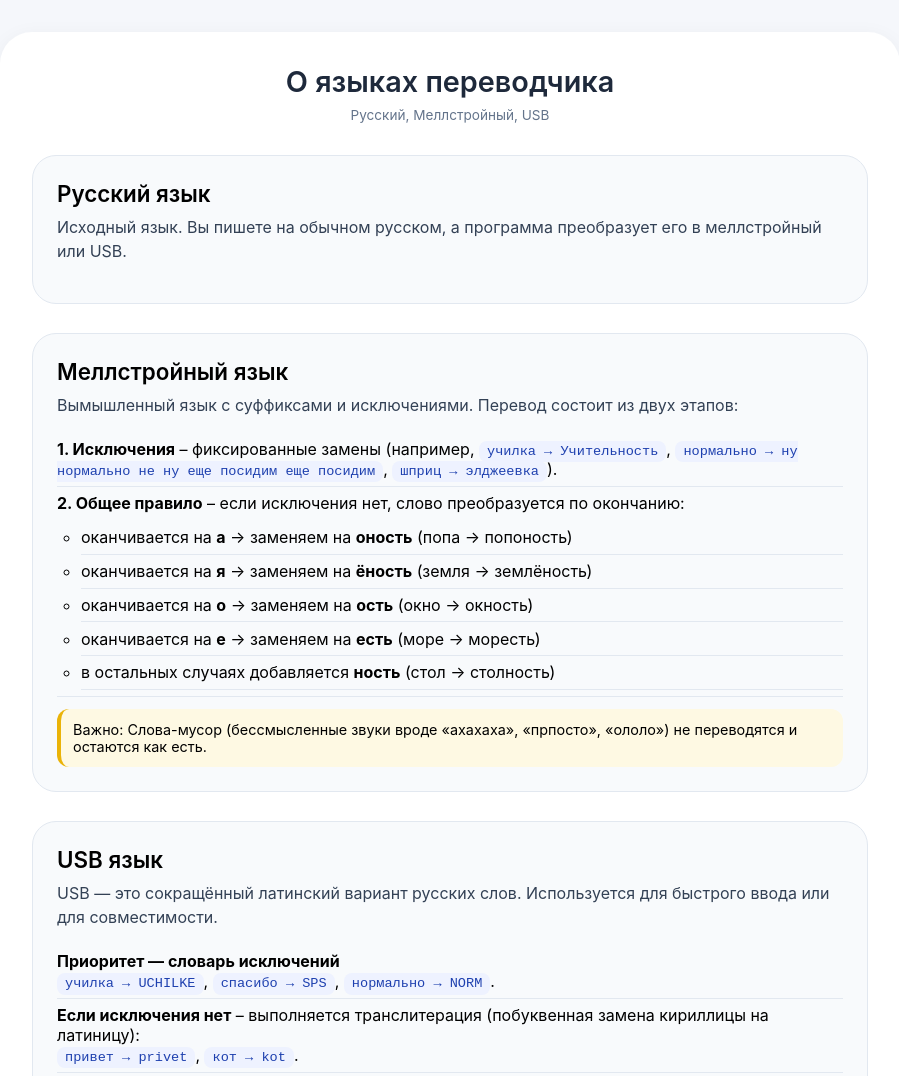
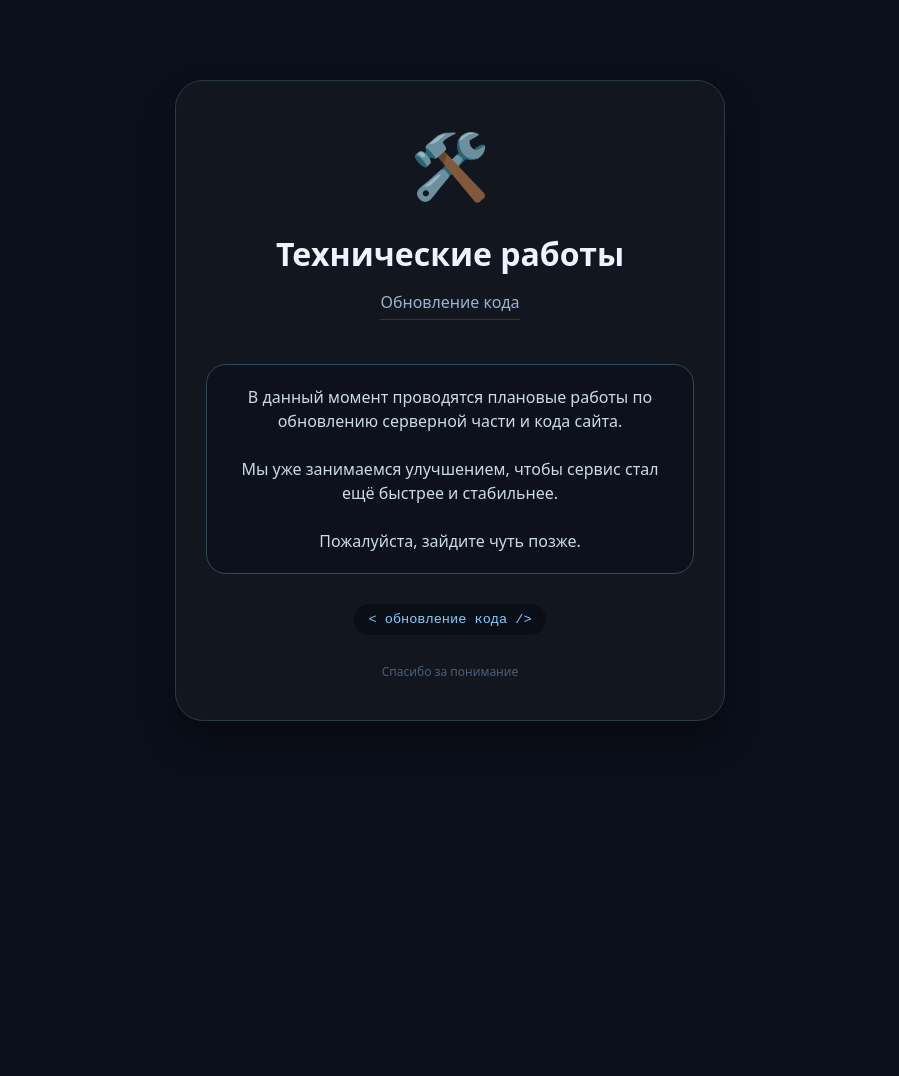
Before and after one commit to LITMATI/Tools, a plain HTML site: page about.html in a window 1280 px wide. Shown: the top 1076 px of the page, without its empty margins (190-1089 px from the left). After the commit the page ends 800 px from the top, so only its background shows below. Drawn offline with Linux system fonts and the light colour scheme.

Commit message:
Update about.html

```diff
--- a/about.html
+++ b/about.html
@@ -2,194 +2,103 @@
 <html lang="ru">
 <head>
     <meta charset="UTF-8">
-    <meta name="viewport" content="width=device-width, initial-scale=1.0, user-scalable=yes">
-    <title>О языках | Русский / Меллстройный / USB</title>
+    <meta name="viewport" content="width=device-width, initial-scale=1.0">
+    <title>Технические работы</title>
     <style>
         * {
             margin: 0;
             padding: 0;
             box-sizing: border-box;
         }
+
         body {
-            background: #f5f7fb;
-            font-family: -apple-system, BlinkMacSystemFont, 'Segoe UI', Roboto, Helvetica, Arial, sans-serif;
             min-height: 100vh;
-            padding: 2rem 1rem;
+            background: #0b0f1a;
+            font-family: system-ui, -apple-system, 'Segoe UI', Roboto, 'Helvetica Neue', sans-serif;
+            display: flex;
+            align-items: center;
+            justify-content: center;
+            padding: 20px;
         }
+
         .container {
-            max-width: 900px;
-            width: 100%;
-            margin: 0 auto;
-            background: white;
-            border-radius: 2rem;
-            box-shadow: 0 4px 20px rgba(0, 0, 0, 0.05);
-            padding: 2rem;
-            position: relative;
-            z-index: 2;
+            max-width: 550px;
+            text-align: center;
+            background: #11161f;
+            padding: 40px 30px;
+            border-radius: 28px;
+            border: 1px solid #2a3a44;
+            box-shadow: 0 20px 35px rgba(0,0,0,0.3);
         }
+
+        .icon {
+            font-size: 64px;
+            margin-bottom: 24px;
+            opacity: 0.8;
+        }
+
         h1 {
-            font-size: 1.8rem;
+            font-size: 2rem;
+            color: #eef4ff;
+            margin-bottom: 16px;
             font-weight: 600;
-            color: #1e293b;
-            text-align: center;
-            margin-bottom: 0.5rem;
         }
-        .badge {
-            text-align: center;
-            margin-bottom: 2rem;
-            color: #64748b;
+
+        .sub {
+            font-size: 1rem;
+            color: #9ab3d0;
+            margin-bottom: 24px;
+            border-bottom: 1px solid #2a3a44;
+            display: inline-block;
+            padding-bottom: 6px;
+        }
+
+        .message {
+            background: #0c111c;
+            border-radius: 20px;
+            padding: 20px;
+            margin: 20px 0;
+            border: 1px solid #2a4c55;
+        }
+
+        .message p {
+            color: #cbdbe6;
+            font-size: 1rem;
+            line-height: 1.5;
+        }
+
+        .code-note {
+            font-family: monospace;
+            background: #090e17;
+            padding: 8px 14px;
+            border-radius: 40px;
+            display: inline-block;
+            color: #7fcdff;
             font-size: 0.85rem;
+            margin-top: 10px;
         }
-        .lang-card {
-            background: #f8fafc;
-            border-radius: 1.5rem;
-            padding: 1.5rem;
-            margin-bottom: 1.8rem;
-            border: 1px solid #e2e8f0;
-        }
-        .lang-title {
-            font-size: 1.4rem;
-            font-weight: 600;
-            margin-bottom: 0.5rem;
-        }
-        .lang-desc {
-            color: #334155;
-            line-height: 1.5;
-            margin-bottom: 1rem;
-        }
-        .rule-list {
-            list-style: none;
-            margin-top: 0.75rem;
-        }
-        .rule-list li {
-            padding: 0.4rem 0;
-            border-bottom: 1px solid #e2e8f0;
-        }
-        .rule-example {
-            font-family: monospace;
-            background: #eef2ff;
-            padding: 0.2rem 0.5rem;
-            border-radius: 0.5rem;
-            font-size: 0.85rem;
-            color: #1e40af;
-        }
-        .exception {
-            background: #fef9e3;
-            border-left: 4px solid #eab308;
-            padding: 0.75rem;
-            border-radius: 0.75rem;
-            margin-top: 0.75rem;
-            font-size: 0.9rem;
-        }
+
         .footer {
-            margin-top: 2rem;
-            text-align: center;
-            font-size: 0.8rem;
-            color: #6c757d;
-            border-top: 1px solid #e2e8f0;
-            padding-top: 1.5rem;
-        }
-        .back-link {
-            display: inline-block;
-            margin-top: 1rem;
-            background: #f1f5f9;
-            padding: 0.5rem 1.2rem;
-            border-radius: 2rem;
-            color: #1e293b;
-            text-decoration: none;
-            font-weight: 500;
-            transition: 0.2s;
-        }
-        .back-link:hover {
-            background: #e2e8f0;
-        }
-        @media (max-width: 640px) {
-            .container {
-                padding: 1.2rem;
-            }
-            .lang-title {
-                font-size: 1.2rem;
-            }
+            margin-top: 28px;
+            font-size: 0.75rem;
+            color: #4a607a;
         }
     </style>
 </head>
 <body>
 <div class="container">
-    <h1>О языках переводчика</h1>
-    <div class="badge">Русский, Меллстройный, USB</div>
-
-    <!-- Русский -->
-    <div class="lang-card">
-        <div class="lang-title">Русский язык</div>
-        <div class="lang-desc">
-            Исходный язык. Вы пишете на обычном русском, а программа преобразует его в меллстройный или USB.
-        </div>
+    <div class="icon">🛠️</div>
+    <h1>Технические работы</h1>
+    <div class="sub">Обновление кода</div>
+    <div class="message">
+        <p>
+            В данный момент проводятся плановые работы по обновлению серверной части и кода сайта.<br><br>
+            Мы уже занимаемся улучшением, чтобы сервис стал ещё быстрее и стабильнее.<br><br>
+            Пожалуйста, зайдите чуть позже.
+        </p>
     </div>
-
-    <!-- Меллстройный -->
-    <div class="lang-card">
-        <div class="lang-title">Меллстройный язык</div>
-        <div class="lang-desc">
-            Вымышленный язык с суффиксами и исключениями. Перевод состоит из двух этапов:
-        </div>
-        <ul class="rule-list">
-            <li><strong>1. Исключения</strong> – фиксированные замены (например, <span class="rule-example">училка → Учительность</span>, <span class="rule-example">нормально → ну нормально не ну еще посидим еще посидим</span>, <span class="rule-example">шприц → элджеевка</span>).</li>
-            <li><strong>2. Общее правило</strong> – если исключения нет, слово преобразуется по окончанию:
-                <ul style="margin-top: 0.5rem; margin-left: 1.5rem;">
-                    <li>оканчивается на <strong>а</strong> → заменяем на <strong>оность</strong> (попа → попоность)</li>
-                    <li>оканчивается на <strong>я</strong> → заменяем на <strong>ёность</strong> (земля → землёность)</li>
-                    <li>оканчивается на <strong>о</strong> → заменяем на <strong>ость</strong> (окно → окность)</li>
-                    <li>оканчивается на <strong>е</strong> → заменяем на <strong>есть</strong> (море → моресть)</li>
-                    <li>в остальных случаях добавляется <strong>ность</strong> (стол → столность)</li>
-                </ul>
-            </li>
-        </ul>
-        <div class="exception">
-            Важно: Слова-мусор (бессмысленные звуки вроде «ахахаха», «прпосто», «ололо») не переводятся и остаются как есть.
-        </div>
-    </div>
-
-    <!-- USB язык -->
-    <div class="lang-card">
-        <div class="lang-title">USB язык</div>
-        <div class="lang-desc">
-            USB — это сокращённый латинский вариант русских слов. Используется для быстрого ввода или для совместимости.
-        </div>
-        <ul class="rule-list">
-            <li><strong>Приоритет — словарь исключений</strong><br> <span class="rule-example">училка → UCHILKE</span>, <span class="rule-example">спасибо → SPS</span>, <span class="rule-example">нормально → NORM</span>.</li>
-            <li><strong>Если исключения нет</strong> – выполняется транслитерация (побуквенная замена кириллицы на латиницу):<br> <span class="rule-example">привет → privet</span>, <span class="rule-example">кот → kot</span>.</li>
-        </ul>
-        <div class="exception">
-            Обратный перевод с USB на русский работает аналогично: сначала ищется точное совпадение в словаре (например, NORM → «нормально»), затем — обратная транслитерация.
-        </div>
-    </div>
-
-    <!-- Взаимодействие языков -->
-    <div class="lang-card">
-        <div class="lang-title">Перевод между языками</div>
-        <div class="lang-desc">
-            В переводчике доступны все три языка. Вы можете выбрать любую пару:
-        </div>
-        <ul class="rule-list">
-            <li>Русский ↔ Меллстройный – прямой перевод через правила и исключения.</li>
-            <li>Русский ↔ USB – словарь + транслитерация.</li>
-            <li>Меллстройный ↔ USB – сначала слово переводится в русский, затем в целевой язык (через русский как промежуточный).</li>
-        </ul>
-    </div>
-
-    <!-- Как пользоваться -->
-    <div class="lang-card">
-        <div class="lang-title">Как пользоваться переводчиком</div>
-        <ul class="rule-list">
-            <li>Автоматический перевод при вводе (задержка 0.25 сек).</li>
-            <li>Кнопка ⇄ меняет языки местами и переносит текст.</li>
-            <li>Нельзя выбрать одинаковые языки – второй язык сменится автоматически.</li>
-        </ul>
-    </div>
-
-    <div class="footer">
-        <a href="index.html" class="back-link">← Вернуться к переводчику</a>
-    </div>
+    <div class="code-note">&lt; обновление кода /&gt;</div>
+    <div class="footer">Спасибо за понимание</div>
 </div>
 </body>
 </html>
```
